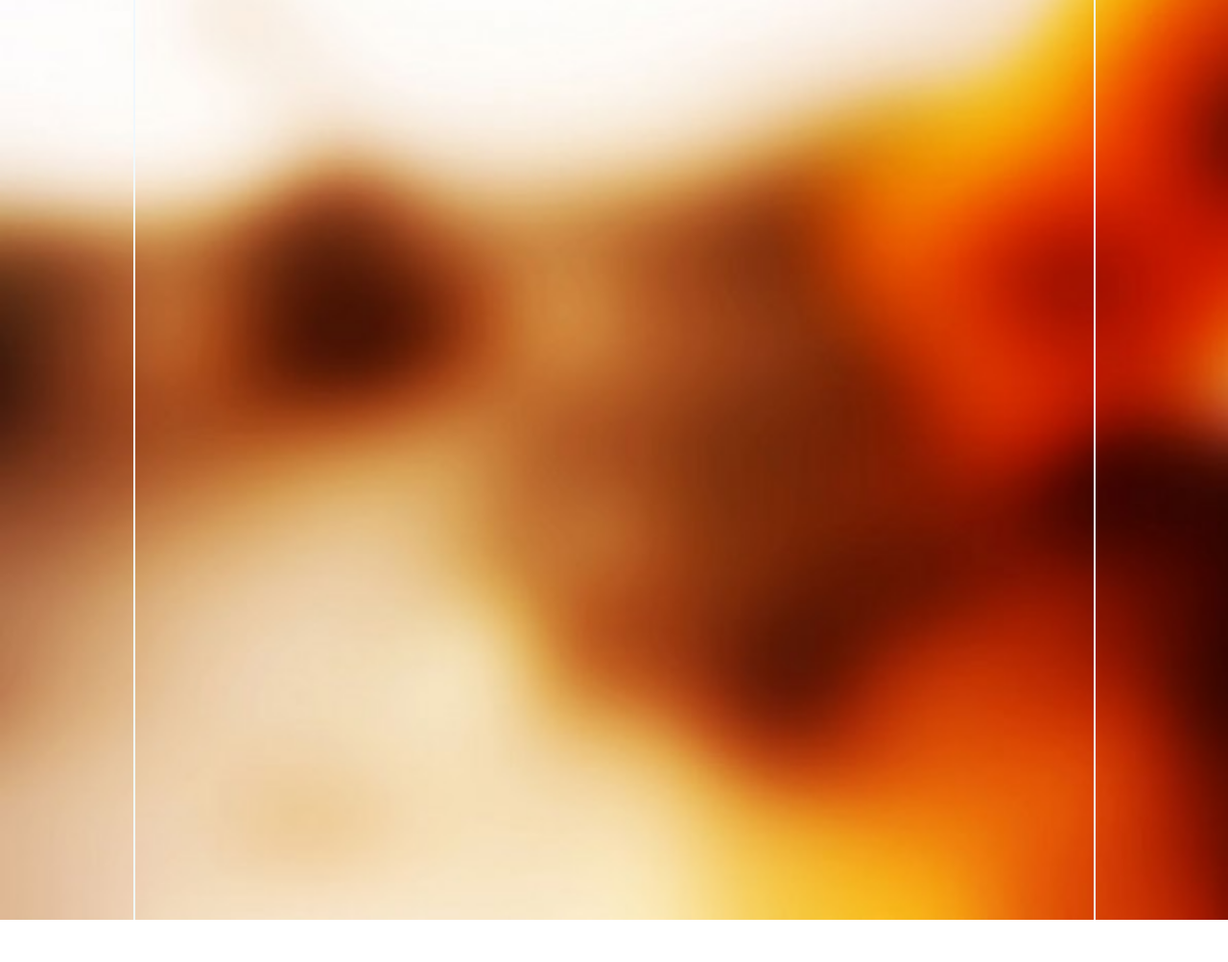
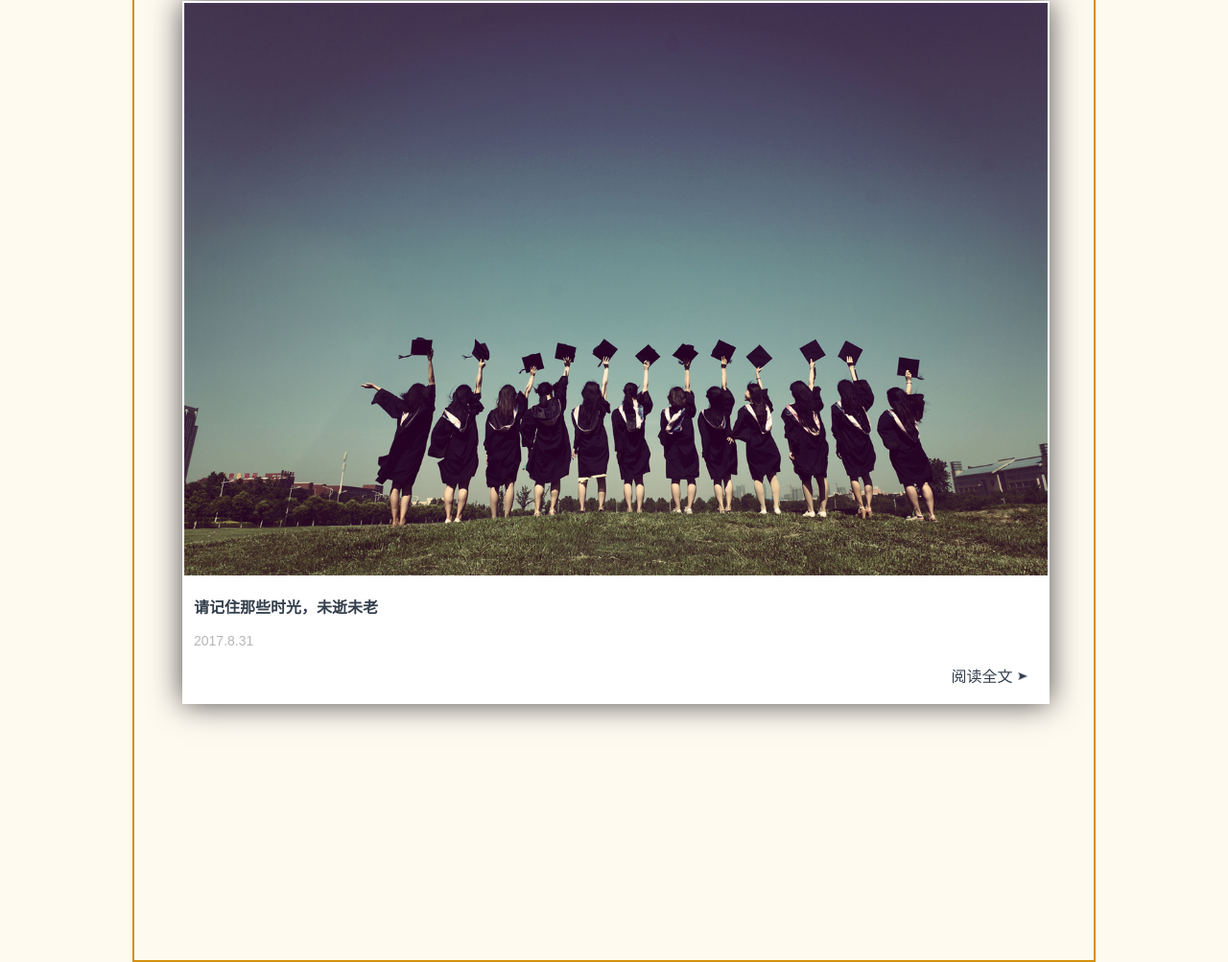
Before and after one commit to 1038580339/1038580339.github.io-outlet, a plain HTML site: page index.html in a window 1280 px wide. Shown: the part 246-1249 px from the top of the page at 96% size. Before the commit the page ends 1205 px from the top, so only its background shows below. Drawn offline with Linux system fonts and the light colour scheme.

Commit message:
开始创作

```diff
--- a/css/common.css
+++ b/css/common.css
@@ -1,6 +1,7 @@
 
 body{
-    background-image: url("../img/background.jpg");
+    /*background-image: url("../img/background.jpg");*/
+    background-color: floralwhite;
     background-repeat: no-repeat;
     background-size: cover;
     margin: 0 auto;
--- a/css/index.css
+++ b/css/index.css
@@ -2,8 +2,12 @@
     margin: 0 auto;
     width: 1000px;
     /*background-color: black*/
-    border-left: solid 1px aliceblue;
-    border-right:solid 1px aliceblue;
+    /*border-left: solid 1px aliceblue;
+    border-right:solid 1px aliceblue;*/
+    border: solid 2px #d2910f;
+}
+.top{
+  margin-left: 30px;
 }
 ul{
     height: 37px;
@@ -18,6 +22,7 @@ li{
     height: 29px;
     text-align: center;
     padding-top: 8px;
+    cursor: pointer;
 }
 li:hover{
     background-color: darkturquoise;
@@ -30,6 +35,41 @@ li:hover{
 .content{
     width: 100%;
     height: 1000px;
-    border-left: solid thin aliceblue;
-    border-right: solid thin aliceblue;
+    /*border-left: solid thin aliceblue;
+    border-right: solid thin aliceblue;*/
 }
+.contentArticle{
+  width: 90%;
+  background-color: white;
+  margin: 40px 5%;
+  padding: 2px 2px;
+  /*padding-bottom: 20px;*/
+  box-shadow: 0 0 30px #4a4a4a;
+}
+.contentArticle img{
+  width: 100%;
+}
+.contentArticleTitle{
+  color:#343F4C;
+  font-weight: bolder;
+  margin-left: 10px;
+}
+.contentArticleTime{
+  color: #4a4a4a;
+  opacity: 0.4;
+  font-weight: 400;
+  font-size: 14px;
+  margin-left: 10px;
+}
+.contentArticleLinkP{
+  text-align: right;
+  padding-right: 20px;
+}
+.contentArticleA{
+  color: #343F4C;
+  cursor: pointer;
+}
+.contentArticleLinkP img{
+  width: 12px;
+  cursor: pointer;
+}
--- a/index.html
+++ b/index.html
@@ -2,7 +2,7 @@
 <html lang="en">
 <head>
     <meta charset="UTF-8">
-    <title>Title</title>
+    <title>Never Stop Running</title>
     <link href="css/common.css" rel="stylesheet">
     <script src="js/common.js"></script>
     <link rel="stylesheet" href="css/index.css">
@@ -27,6 +27,18 @@
     </div>
 
     <div class="content">
+    <div class="contentArticle">
+      <img src='./img/contentArticle1.jpg'/>
+      <p class="contentArticleTitle">请记住那些时光，未逝未老</p>
+      <p class="contentArticleTime">2017.8.31</p>
+      <p class="contentArticleLinkP">
+        <a class="contentArticleA">阅读全文</a>
+        <img src="./img/rightClick.png">
+      </p>
+    </div>
+
+
+
 
         </div>
     </div>
```
Also changed, not shown: img/background1.jpg (added), img/conentArticle.jpg (added), img/contentArticle1.jpg (added), img/rightClick.png (added).
